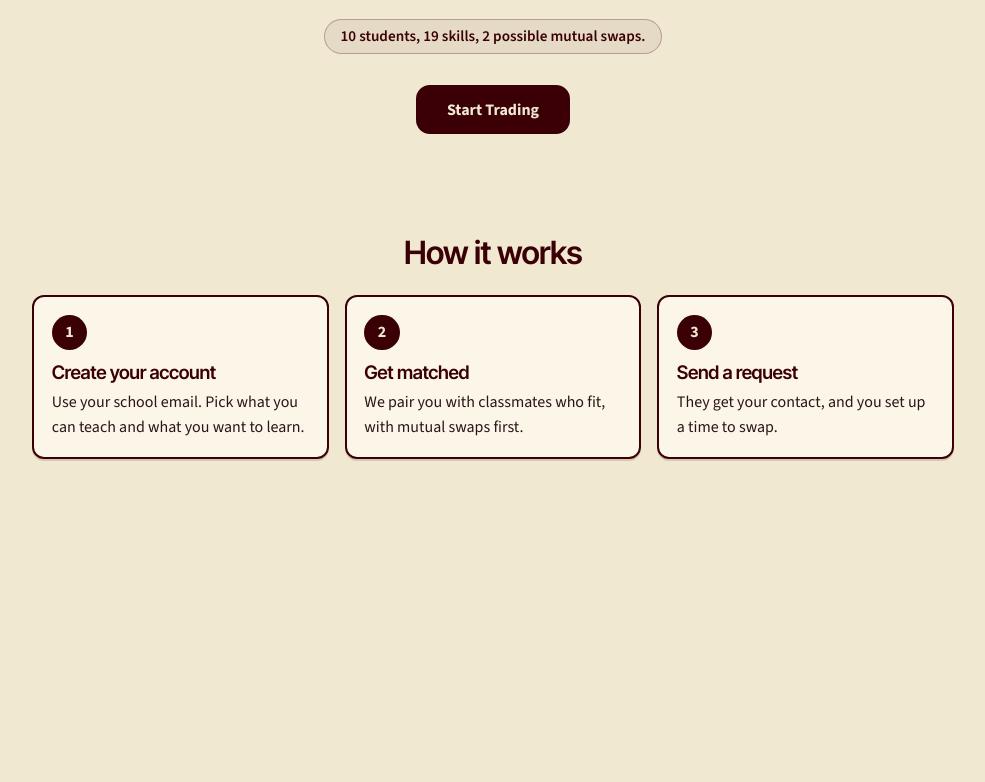
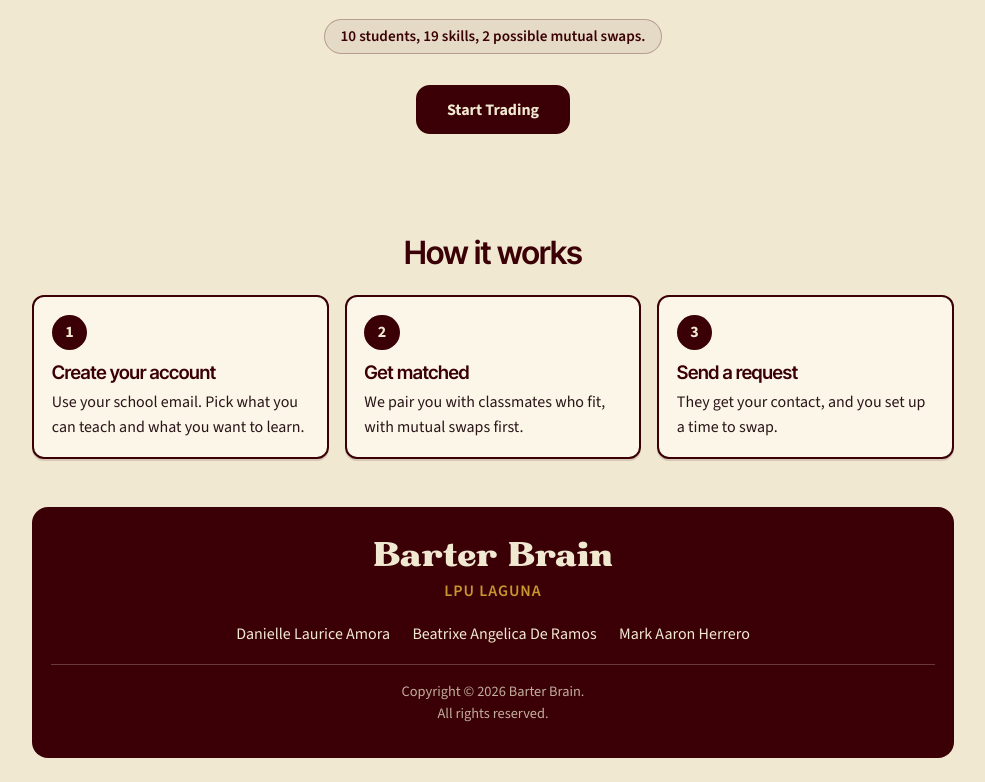
Before and after one commit to akiaev/barterbrain, a plain HTML site: page index.html in a window 1280 px wide. Shown: the part 442-1224 px from the top of the page, without its empty margins (147-1132 px from the left). Before the commit the page ends 949 px from the top, so only its background shows below. Drawn offline with nearby package versions, Linux system fonts and the light colour scheme; no server answers.

Commit message:
Update 1.2.6: Added footer & fixed alignment issues

```diff
--- a/index.html
+++ b/index.html
@@ -92,6 +92,16 @@
         <li><span class="step-num">3</span><h3>Send a request</h3><p>They get your contact, and you set up a time to swap.</p></li>
       </ol>
     </div>
+    <footer class="site-footer">
+      <div class="footer-name">Barter Brain</div>
+      <div class="footer-school">LPU Laguna</div>
+      <ul class="footer-team" aria-label="Project team">
+        <li>Danielle Laurice Amora</li>
+        <li>Beatrixe Angelica De Ramos</li>
+        <li>Mark Aaron Herrero</li>
+      </ul>
+      <p class="footer-copy">Copyright &copy; 2026 Barter Brain.<br>All rights reserved.</p>
+    </footer>
   </section>
 
   <section id="join" class="view">
--- a/style.css
+++ b/style.css
@@ -394,3 +394,11 @@ input[name="section"]:not(:placeholder-shown) { text-transform: uppercase; }
 #radar > .radar-intro { max-width: none; margin: 0 0 .35rem; color: var(--muted); font-size: 1rem; }
 #radar > .radar-tip { margin-bottom: 1.1rem; font-size: .95rem; }
 #radar > .radar-tip strong { color: var(--maroon); }
+
+/* ===== Footer (bottom of the home page): same width and side gaps as the "How it works" cards (.steps) ===== */
+.site-footer { margin: 0 auto 1.5rem; padding: 2rem 1.2rem; width: min(100% - 2.4rem, 960px - 2.4rem); text-align: center; border-radius: 16px; background: var(--maroon); color: var(--cream); }
+.footer-name { font-family: var(--logo-font); font-size: 2rem; line-height: 1.1; }
+.footer-school { margin-top: .3rem; font-weight: 600; letter-spacing: .06em; text-transform: uppercase; color: var(--gold); }
+.footer-team { display: flex; flex-wrap: wrap; justify-content: center; gap: .3rem 1.4rem; margin: 1.1rem 0 0; padding: 0; list-style: none; }
+.footer-copy { margin: 1.1rem 0 0; padding-top: 1rem; border-top: 1px solid rgba(241, 232, 210, .25); font-size: .9rem; color: rgba(241, 232, 210, .75); }
+@media (max-width: 700px) { .footer-team { flex-direction: column; gap: .2rem; } }
```
